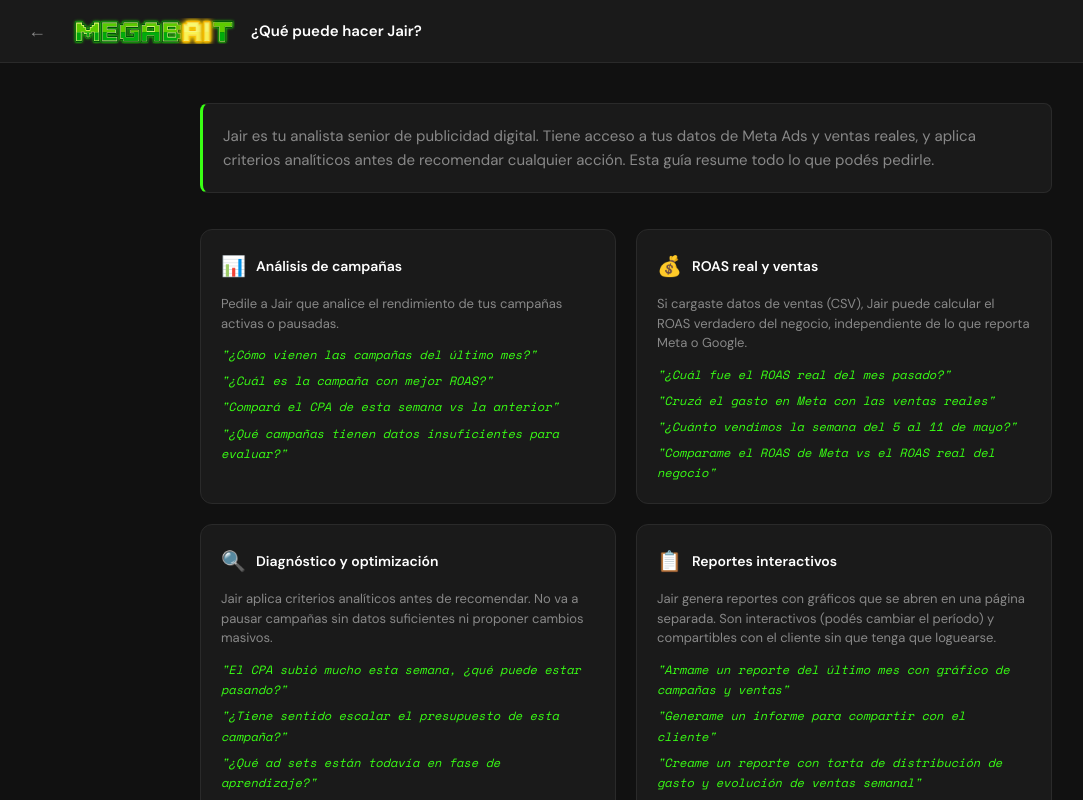
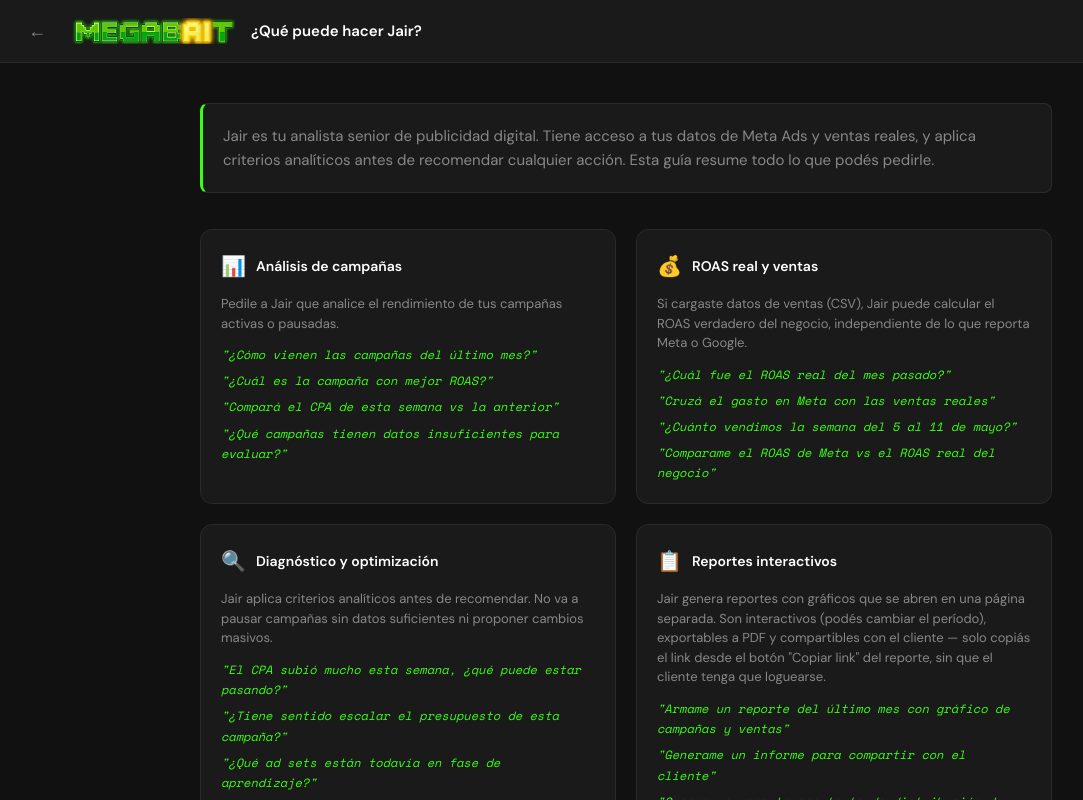
Before and after one commit to emilianosala/megabait-copiloto-ads, a Next.js app: page /help in a window 1280 px wide. Shown: the top 800 px of the page, without its empty margins (14-1097 px from the left). Built offline with nearby package versions, Linux system fonts and the light colour scheme.

Commit message:
feat: add copy link button to report page, update help guide

```diff
--- a/app/help/page.tsx
+++ b/app/help/page.tsx
@@ -41,7 +41,7 @@ const SECTIONS = [
   {
     title: 'Reportes interactivos',
     icon: '📋',
-    description: 'Jair genera reportes con gráficos que se abren en una página separada. Son interactivos (podés cambiar el período) y compartibles con el cliente sin que tenga que loguearse.',
+    description: 'Jair genera reportes con gráficos que se abren en una página separada. Son interactivos (podés cambiar el período), exportables a PDF y compartibles con el cliente — solo copiás el link desde el botón "Copiar link" del reporte, sin que el cliente tenga que loguearse.',
     examples: [
       'Armame un reporte del último mes con gráfico de campañas y ventas',
       'Generame un informe para compartir con el cliente',
```
Also changed, not shown: app/reports/[reportId]/page.tsx (+8 -0 lines).
